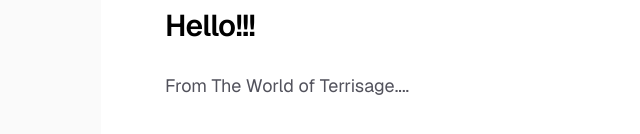
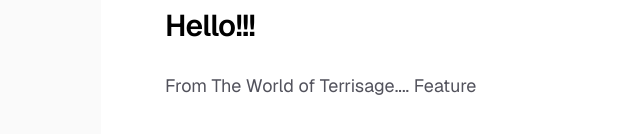
Before and after one commit to vtlp/terrisage-web-app, a Next.js app: page / in a window 1280 px wide. Shown: the part 366-500 px from the top of the page, without its empty margins (155-795 px from the left). Built offline with nearby package versions, Linux system fonts and the light colour scheme.

Commit message:
Update page.tsx
Vercel test feature

```diff
--- a/src/app/page.tsx
+++ b/src/app/page.tsx
@@ -12,7 +12,7 @@ export default function Home() {
             Hello!!!
           </h1>
           <p className="max-w-md text-lg leading-8 text-zinc-600 dark:text-zinc-400">
-           From The World of Terrisage....
+           From The World of Terrisage.... Feature
           </p>
         </div>
         <div className="flex flex-col gap-4 text-base font-medium sm:flex-row">
```
